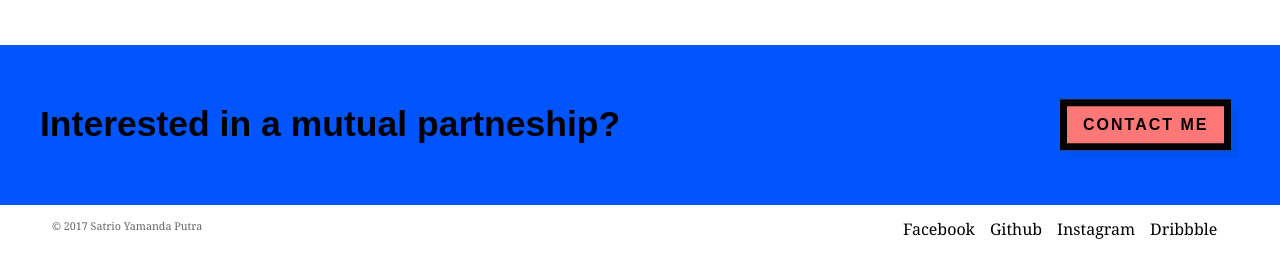
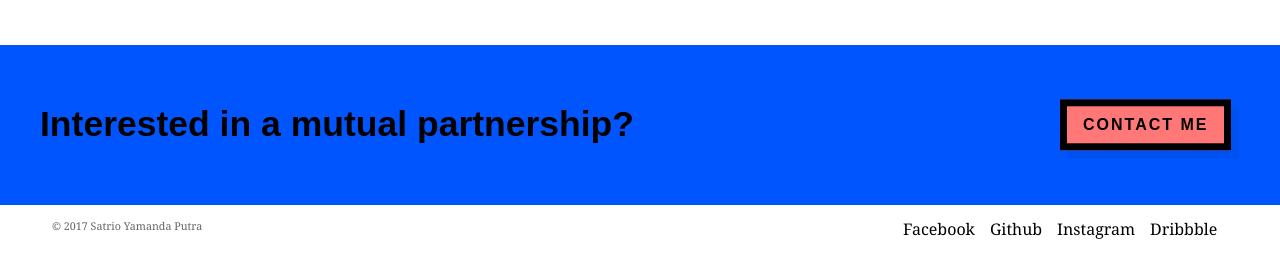
Before and after one commit to satrioyamanda/portfolio, a Jekyll site: the page built from contact.html, in a window 1280 px wide. Shown: the part 986-1244 px from the top of the page. Built offline with Jekyll 4.4.1, drawn with Linux system fonts in a browser that asks for light colours; Markdown is read by kramdown in place of the engine named in the settings.

Commit message:
Update misstype

```diff
--- a/_includes/footer-cta.html
+++ b/_includes/footer-cta.html
@@ -2,7 +2,7 @@
   <div class="container">
     <div class="line">
       <div class="unit-full unit-5of6-t">
-        <h2>Interested in a mutual partneship?</h2>
+        <h2>Interested in a mutual partnership?</h2>
       </div>
       <div class="unit-full unit-1of6-t">
         <a href="{{site.baseurl}}/contact/" class="button is-cta">Contact Me</a>
```
